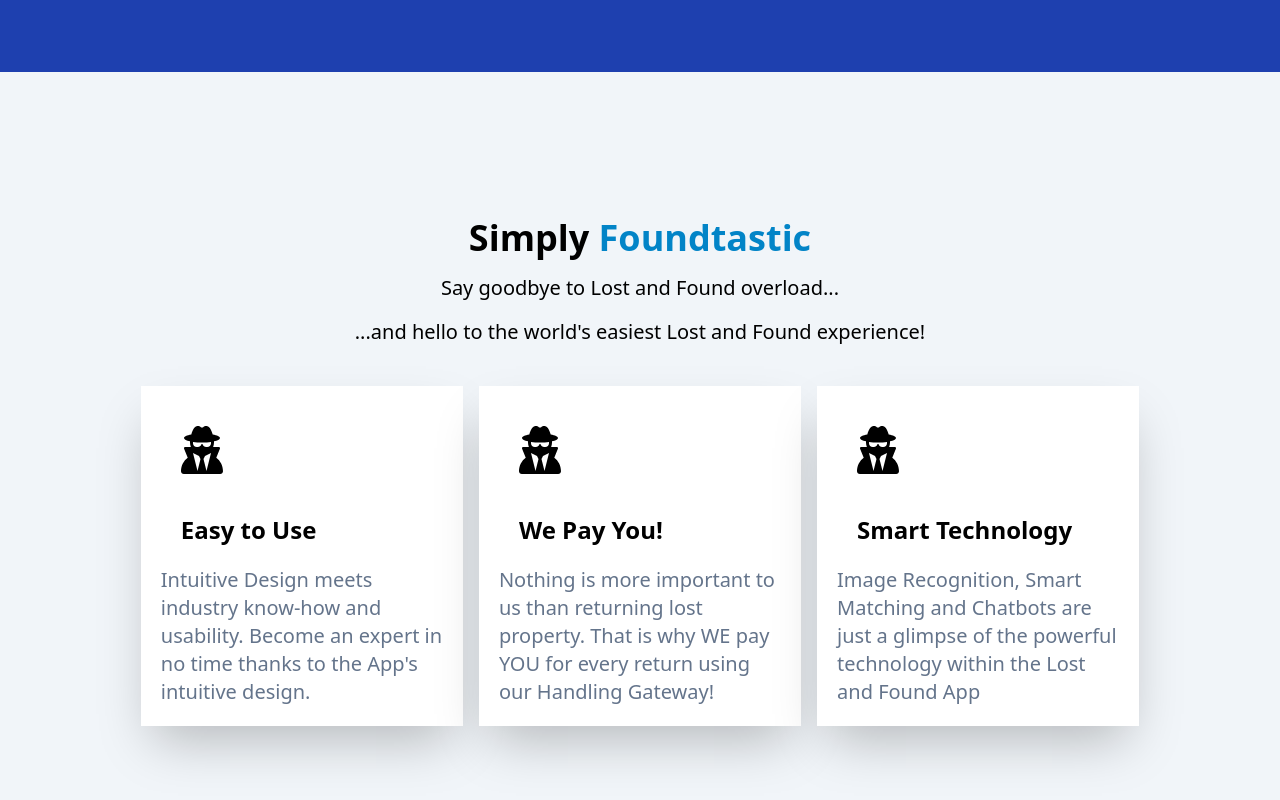
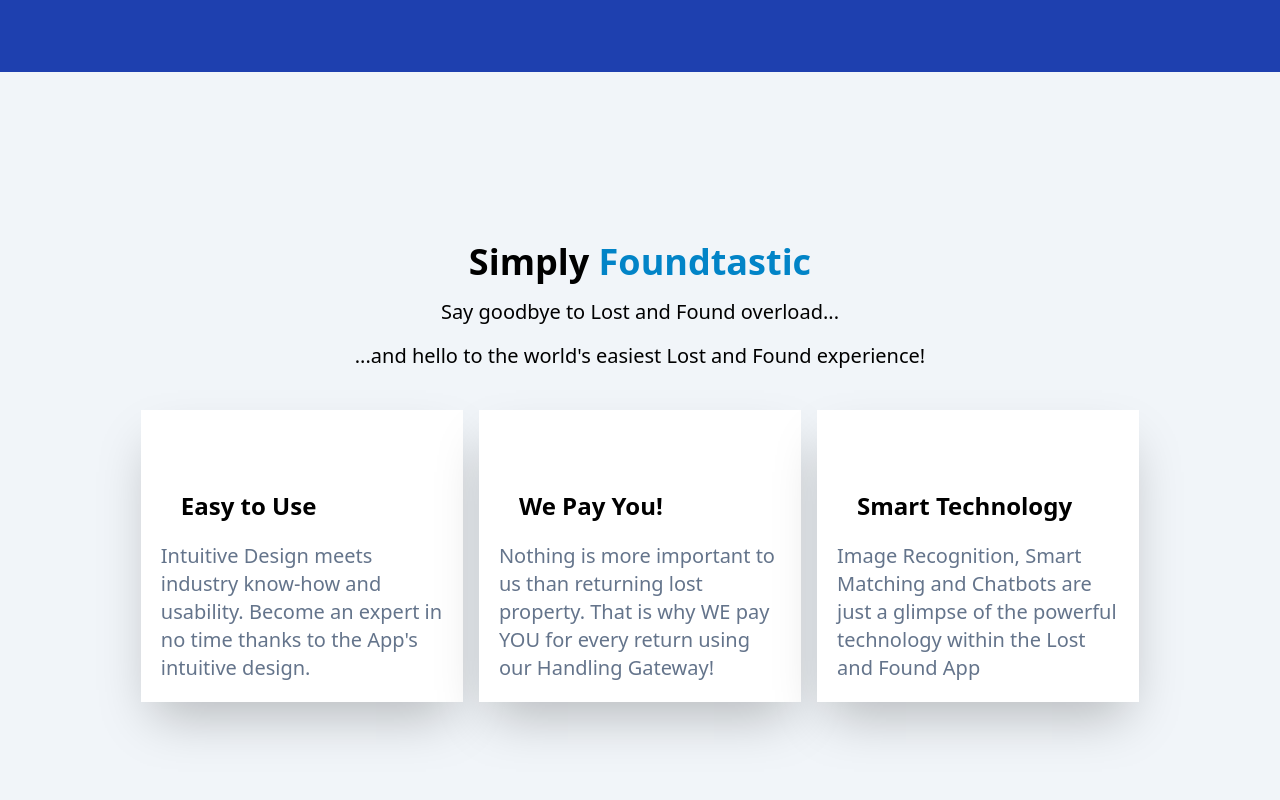
Before and after one commit to Jhay1413/L-F-client, a React (Vite) app: page / in a window 1280 px wide. Shown: the part 728-1528 px from the top of the page. Built offline with nearby package versions, Linux system fonts and the light colour scheme.

Commit message:
delteing icons

```diff
--- a/src/components/LandingPage/LandingPageHome.jsx
+++ b/src/components/LandingPage/LandingPageHome.jsx
@@ -1,7 +1,6 @@
 import sample from '../../../public/sample1.jpg'
 
-import { FontAwesomeIcon } from "@fortawesome/react-fontawesome";
-import { faUserSecret } from "@fortawesome/free-solid-svg-icons";
+
 const LandingHome = () => {
     return (
         <>
@@ -27,20 +26,20 @@
                     <div className="flex flex-col items-center justify-center mx-auto ">
                         <div className="grid grid-cols-1 gap-4 lg:grid-cols-3 gap-4">
                             <div className="flex flex-col bg-white p-5 shadow-2xl ">
-                                <div className='text-5xl p-5 text'><FontAwesomeIcon icon={faUserSecret} /></div>
+                                <div className='text-5xl p-5 text'></div>
                                 <h1 className='font-bold text-2xl p-5'>Easy to Use</h1>
                                 <p className='text-md text-slate-500'>Intuitive Design meets industry know-how and usability. Become an expert in no time thanks to the App's intuitive design.</p>
 
                             </div>
                             <div className="flex flex-col bg-white p-5 shadow-2xl ">
-                                <div className='text-5xl p-5 text'><FontAwesomeIcon icon={faUserSecret} /></div>
+                                <div className='text-5xl p-5 text'></div>
                                 <h1 className='font-bold text-2xl p-5'>We Pay You!</h1>
                                 <p className='text-md text-slate-500'>Nothing is more important to us than returning lost property. That is why WE pay YOU for every return using our Handling Gateway!</p>
 
 
                             </div>
                             <div className="flex flex-col bg-white p-5 shadow-2xl ">
-                                <div className='text-5xl p-5 text'><FontAwesomeIcon icon={faUserSecret} /></div>
+                                <div className='text-5xl p-5 text'></div>
                                 <h1 className='font-bold text-2xl p-5'>Smart Technology</h1>
                                 <p className='text-md text-slate-500'>Image Recognition, Smart Matching and Chatbots are just a glimpse of the powerful technology within the Lost and Found App</p>
                             </div>
```
